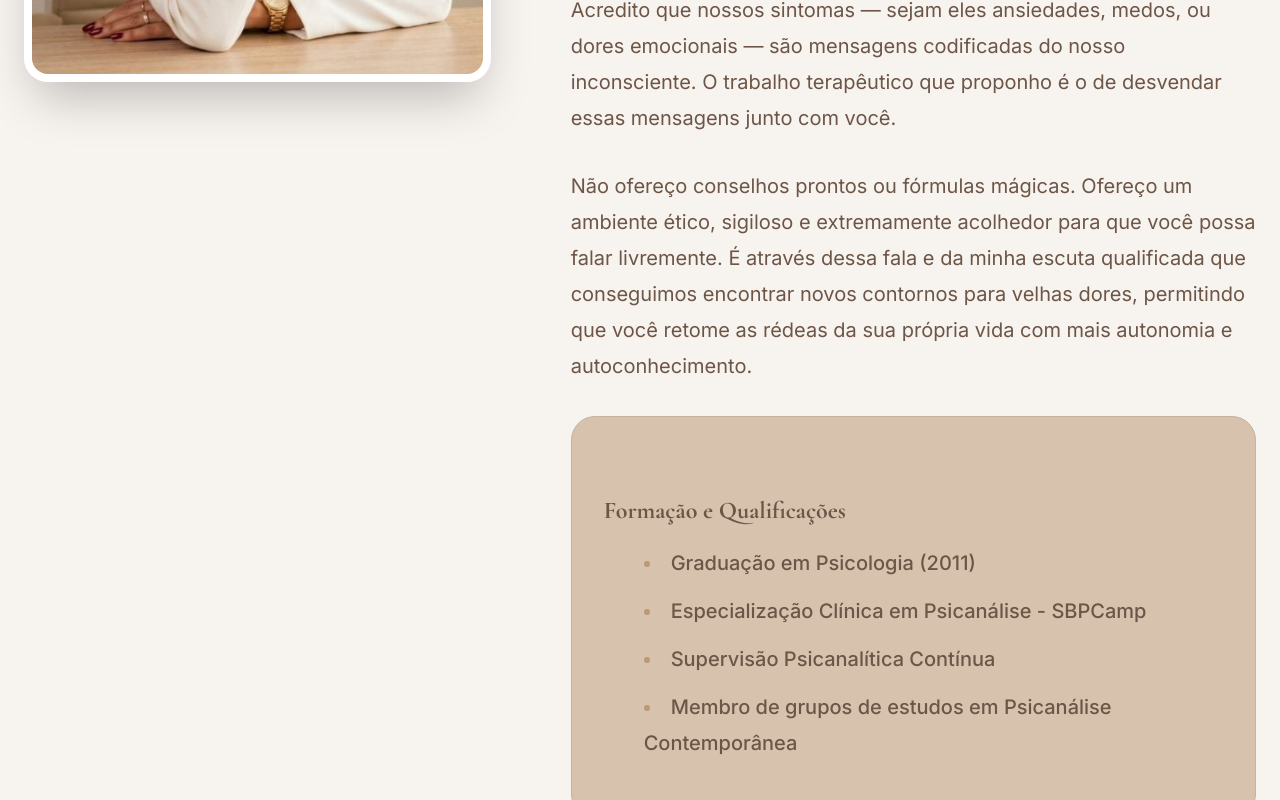
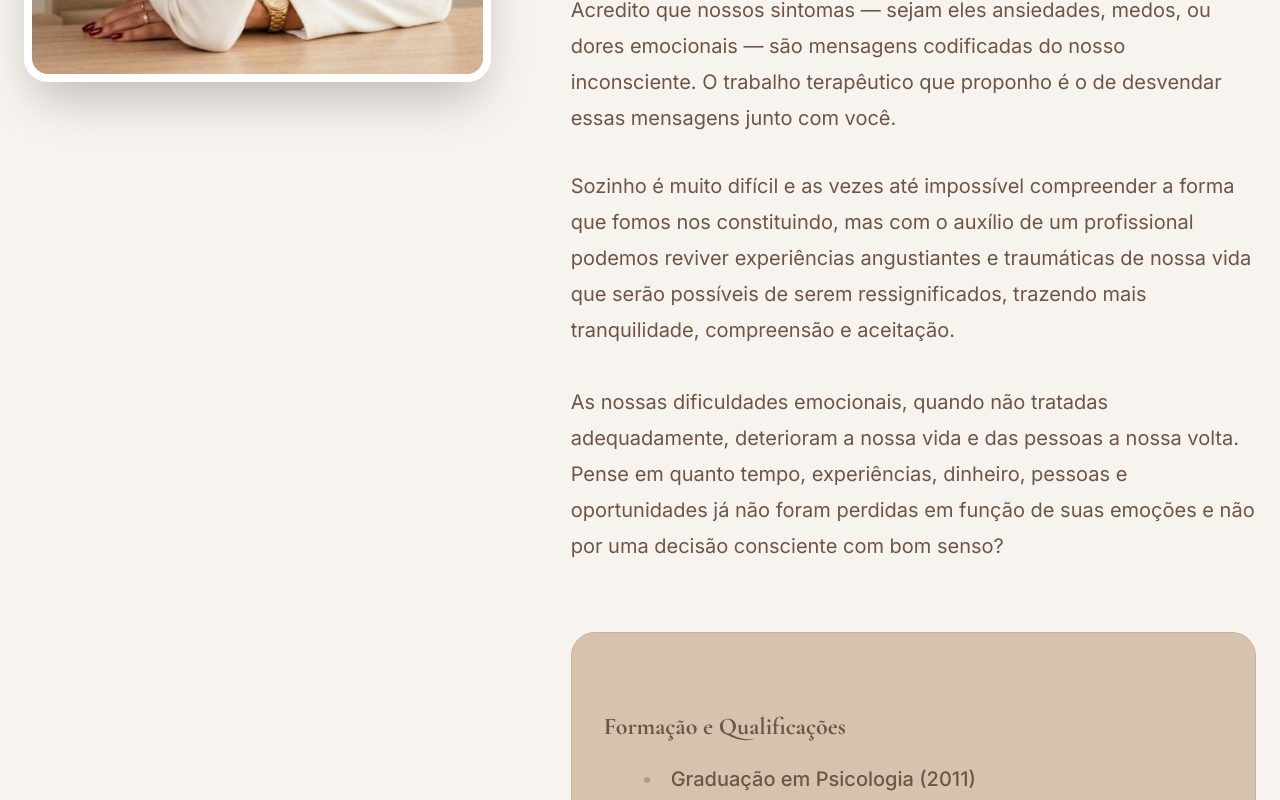
Before and after one commit to fernandogabos/site-psic-loga-juliana-munique-821vhrkc0, a React (Vite) app: page /sobre in a window 1280 px wide. Shown: the part 920-1720 px from the top of the page. Built offline with nearby package versions, Linux system fonts and the light colour scheme.

Commit message:
Auto-commit after full sync (build simulation)

```diff
--- a/src/pages/Sobre.tsx
+++ b/src/pages/Sobre.tsx
@@ -61,11 +61,24 @@ export default function Sobre() {
               de desvendar essas mensagens junto com você.
             </p>
             <p>
-              Não ofereço conselhos prontos ou fórmulas mágicas. Ofereço um ambiente ético, sigiloso
-              e extremamente acolhedor para que você possa falar livremente. É através dessa fala e
-              da minha escuta qualificada que conseguimos encontrar novos contornos para velhas
-              dores, permitindo que você retome as rédeas da sua própria vida com mais autonomia e
-              autoconhecimento.
+              <div>
+                Sozinho é muito difícil e as vezes até impossível compreender a forma que fomos nos
+                constituindo, mas com o auxílio de um profissional podemos reviver experiências
+                angustiantes e traumáticas de nossa vida que serão possíveis de serem
+                ressignificados, trazendo mais tranquilidade, compreensão e aceitação.&nbsp;
+              </div>
+              <div>
+                <br />
+              </div>
+              <div>
+                As nossas dificuldades emocionais, quando não tratadas adequadamente, deterioram a
+                nossa vida e das pessoas a nossa volta. Pense em quanto tempo, experiências,
+                dinheiro, pessoas e oportunidades já não foram perdidas em função de suas emoções e
+                não por uma decisão consciente com bom senso?
+              </div>
+              <div>
+                <br />
+              </div>
             </p>
 
             <div className="bg-secondary p-8 rounded-3xl border border-border mt-12">
```
Also changed, not shown: .skip.config.json.
